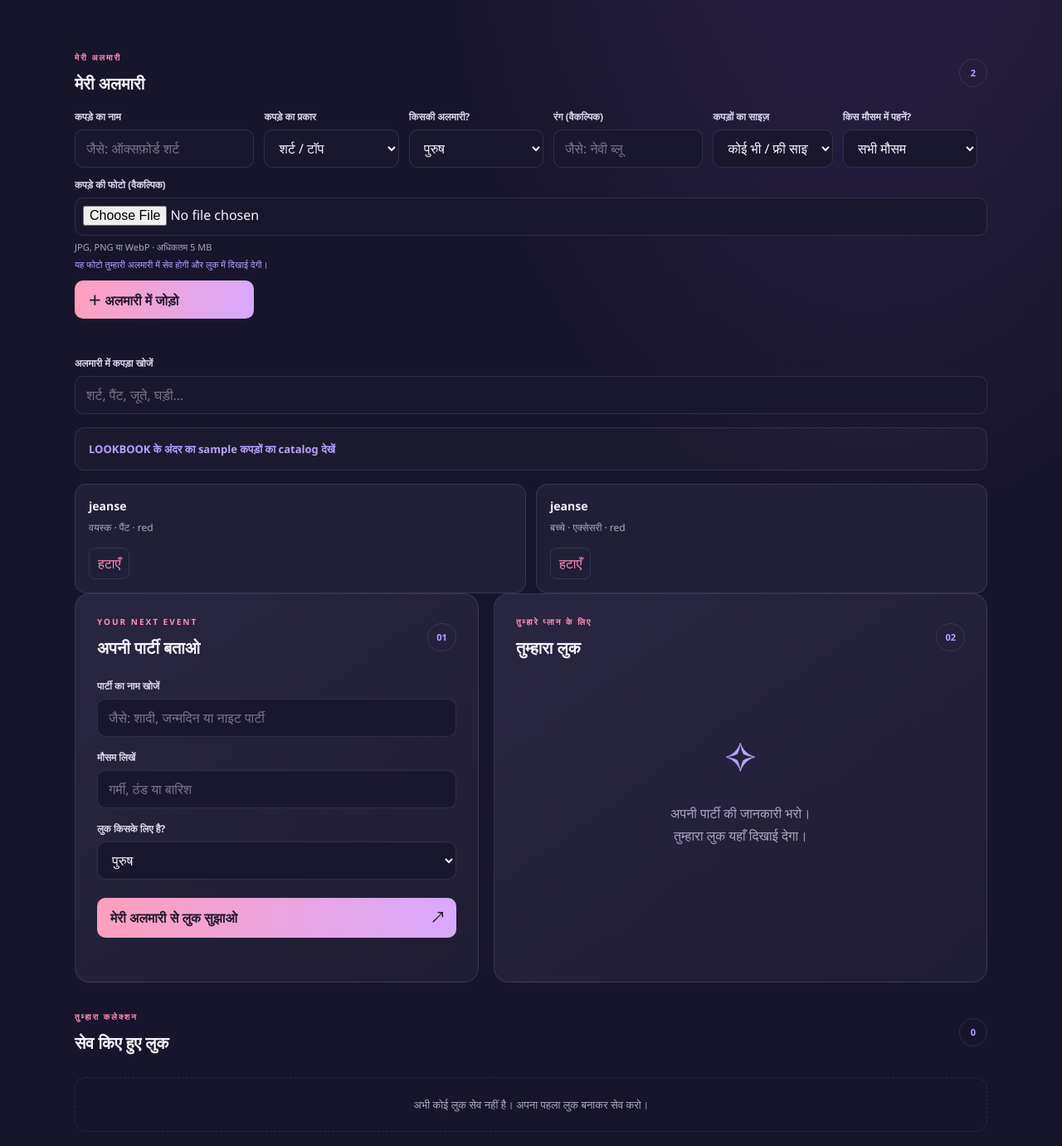
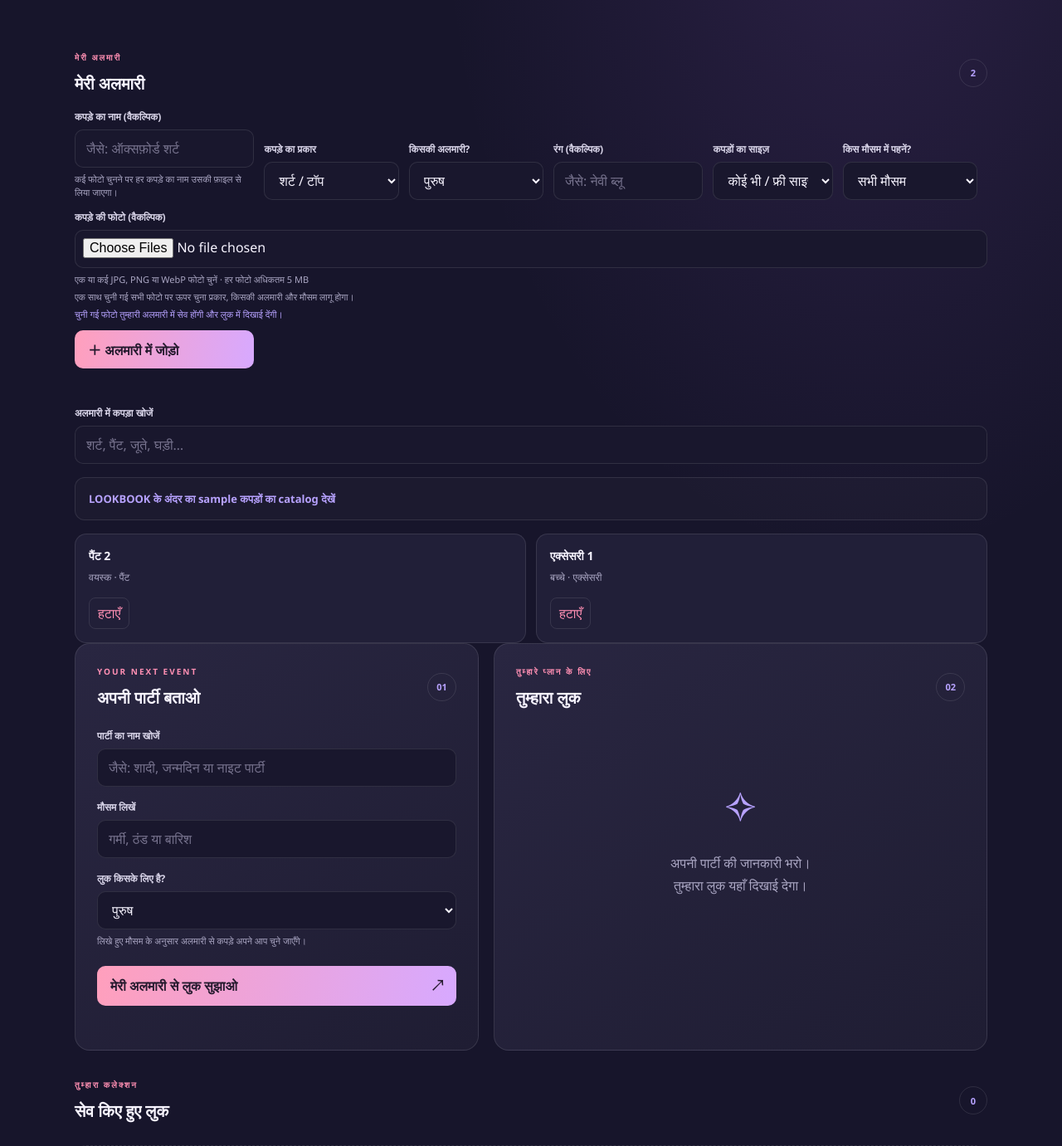
Before and after one commit to shubham028k/party-outfit-planner, a Flask app: page / in a window 1280 px wide. Shown: the part 354-1735 px from the top of the page at 83% size. Run offline with Flask 3, Linux system fonts and the light colour scheme; a user stored in the database is signed in; data comes from the database, SQL or seed files in the repository; data that the repository does not hold is empty.

Commit message:
Fix language and add multiple wardrobe photos

```diff
--- a/backend/static/script.js
+++ b/backend/static/script.js
@@ -493,44 +493,98 @@ saveButton.addEventListener("click", async () => {
   }
 });
 
+function wardrobePhotoName(file, index, category) {
+  const sourceName = file.name
+    .replace(/\.[^.]+$/, "")
+    .replace(/[_-]+/g, " ")
+    .replace(/\s+/g, " ")
+    .trim();
+  const translated = translateText(sourceName);
+  if (translated && !hasWrongLanguageScript(translated)) {
+    return translated.slice(0, 60);
+  }
+  const categoryName = appLanguage === "en"
+    ? translateText(categoryNames[category] || "Clothing item")
+    : (categoryNames[category] || "कपड़ा");
+  return `${categoryName} ${index + 1}`.slice(0, 60);
+}
+
+function updateWardrobePhotoCount() {
+  const count = wardrobeImageInput.files?.length || 0;
+  const countLabel = document.getElementById("wardrobeImageCount");
+  if (!countLabel) return;
+  countLabel.hidden = count === 0;
+  countLabel.textContent = appLanguage === "en"
+    ? `${count} photo${count === 1 ? "" : "s"} selected.`
+    : `${count} फोटो चुनी गईं।`;
+}
+
 wardrobeForm.addEventListener("submit", async (event) => {
   event.preventDefault();
   wardrobeMessage.textContent = "";
 
+  const selectedPhotos = Array.from(wardrobeImageInput.files || []);
+  const enteredName = document.getElementById("wardrobeName").value.trim();
+  const category = wardrobeCategory.value;
+  if (!enteredName && selectedPhotos.length === 0) {
+    wardrobeMessage.textContent = translateText("कपड़े का नाम लिखें या फोटो चुनें।");
+    return;
+  }
+
+  const addButton = wardrobeForm.querySelector('button[type="submit"]');
+  addButton.disabled = true;
+  let added = 0;
+  const failures = [];
+  const itemsToAdd = selectedPhotos.length ? selectedPhotos : [null];
+
+  try {
+    for (const [index, photo] of itemsToAdd.entries()) {
       const formData = new FormData();
-  formData.set("name", document.getElementById("wardrobeName").value.trim());
-  formData.set("category", document.getElementById("wardrobeCategory").value);
+      const itemName = selectedPhotos.length > 1 || (!enteredName && photo)
+        ? wardrobePhotoName(photo, index, category)
+        : enteredName;
+      formData.set("name", itemName);
+      formData.set("category", category);
       formData.set("color", document.getElementById("wardrobeColor").value.trim());
       formData.set("audience", document.getElementById("wardrobeAudience").value);
       formData.set("size", wardrobeSize.value);
       formData.set("weather", document.getElementById("wardrobeWeather").value);
-  if (wardrobeImageInput.files[0]) {
-    formData.set("image", wardrobeImageInput.files[0]);
-  }
-
-  const addButton = wardrobeForm.querySelector('button[type="submit"]');
-  addButton.disabled = true;
-  addButton.textContent = translateText("जोड़ा जा रहा है…");
+      if (photo) formData.set("image", photo);
+
+      addButton.textContent = selectedPhotos.length > 1
+        ? (appLanguage === "en" ? `Adding ${index + 1}/${itemsToAdd.length}…` : `${index + 1}/${itemsToAdd.length} जोड़े जा रहे हैं…`)
+        : translateText("जोड़ा जा रहा है…");
 
       try {
         const response = await fetch("/api/wardrobe", {
           method: "POST",
           body: formData
         });
-
         const data = await readJsonResponse(response);
-
-    if (!response.ok) {
-      throw new Error(data.error || "कपड़ा नहीं जुड़ पाया।");
-    }
-
+        if (!response.ok) throw new Error(data.error || "कपड़ा नहीं जुड़ पाया।");
+        added += 1;
+      } catch (error) {
+        failures.push(error.message);
+      }
+    }
+
+    if (added > 0) {
       wardrobeForm.reset();
       clearWardrobeImagePreview();
       updateWardrobeSizeField();
-    wardrobeMessage.textContent = "✓ " + translateText(data.message);
       await loadWardrobe();
-  } catch (error) {
-    wardrobeMessage.textContent = translateText(error.message);
+    }
+
+    if (failures.length) {
+      const summary = appLanguage === "en"
+        ? `${added} of ${itemsToAdd.length} items added; ${failures.length} could not be added.`
+        : `${itemsToAdd.length} में से ${added} कपड़े जुड़ गए; ${failures.length} नहीं जुड़ पाए।`;
+      wardrobeMessage.textContent = `${summary} ${translateText(failures[0])}`;
+    } else {
+      wardrobeMessage.textContent = appLanguage === "en"
+        ? `${added} item${added === 1 ? "" : "s"} added to your wardrobe.`
+        : `${added} कपड़े अलमारी में जोड़ दिए गए।`;
+    }
   } finally {
     addButton.disabled = false;
     addButton.textContent = translateText("＋ अलमारी में जोड़ो");
@@ -589,12 +643,17 @@ function createWardrobeCard(item) {
   card.className = "history-card";
 
   const title = document.createElement("h3");
-  title.textContent = item.name;
+  const itemName = translateText(item.name);
+  const localizedCategory = translateText(categoryNames[item.category] || "Clothing item");
+  title.textContent = hasWrongLanguageScript(itemName)
+    ? `${localizedCategory} ${item.id}`
+    : itemName;
 
   const details = document.createElement("p");
   const category = translateText(categoryNames[item.category] || item.category);
   const audience = translateText(wardrobeAudienceNames[item.audience] || item.audience);
-  const color = translateText(item.color || "");
+  const translatedColor = translateText(item.color || "");
+  const color = hasWrongLanguageScript(translatedColor) ? "" : translatedColor;
   const size = item.size && item.size !== "any"
     ? ` · ${translateText("साइज़")} ${item.size}`
     : "";
@@ -614,7 +673,7 @@ function createWardrobeCard(item) {
     const image = document.createElement("img");
     image.className = "wardrobe-item-image";
     image.src = item.image_url;
-    image.alt = item.name;
+    image.alt = title.textContent;
     image.loading = "lazy";
     card.append(image);
   }
@@ -626,31 +685,39 @@ function clearWardrobeImagePreview() {
   wardrobeImageInput.value = "";
   wardrobeImagePreview.removeAttribute("src");
   wardrobeImagePreviewBox.hidden = true;
+  document.getElementById("wardrobeImageCount").hidden = true;
   if (wardrobeImagePreviewUrl) URL.revokeObjectURL(wardrobeImagePreviewUrl);
   wardrobeImagePreviewUrl = null;
 }
 
 wardrobeImageInput.addEventListener("change", () => {
   wardrobeMessage.textContent = "";
-  const image = wardrobeImageInput.files[0];
-  if (!image) {
+  const photos = Array.from(wardrobeImageInput.files || []);
+  if (!photos.length) {
     clearWardrobeImagePreview();
     return;
   }
-  if (!["image/jpeg", "image/png", "image/webp"].includes(image.type)) {
+  if (photos.length > 20) {
+    wardrobeMessage.textContent = translateText("एक बार में अधिकतम 20 फोटो चुनें।");
+    clearWardrobeImagePreview();
+    return;
+  }
+  if (photos.some((photo) => !["image/jpeg", "image/png", "image/webp"].includes(photo.type))) {
     wardrobeMessage.textContent = translateText("JPG, PNG या WebP कपड़ों की फोटो चुनें।");
     clearWardrobeImagePreview();
     return;
   }
-  if (image.size > 5 * 1024 * 1024) {
+  if (photos.some((photo) => photo.size > 5 * 1024 * 1024)) {
     wardrobeMessage.textContent = translateText("कपड़ों की फोटो 5 MB से छोटी होनी चाहिए।");
     clearWardrobeImagePreview();
     return;
   }
+
   if (wardrobeImagePreviewUrl) URL.revokeObjectURL(wardrobeImagePreviewUrl);
-  wardrobeImagePreviewUrl = URL.createObjectURL(image);
+  wardrobeImagePreviewUrl = URL.createObjectURL(photos[0]);
   wardrobeImagePreview.src = wardrobeImagePreviewUrl;
   wardrobeImagePreviewBox.hidden = false;
+  updateWardrobePhotoCount();
 });
 
 document.getElementById("removeWardrobeImage").addEventListener(
@@ -712,23 +779,32 @@ function createHistoryCard(saved) {
   card.className = "history-card";
 
   const title = document.createElement("h3");
-  title.textContent = translateText(
+  const translatedTitle = translateText(
     `${saved.outfit.party_name} · ${saved.outfit.style_name}`
   );
+  title.textContent = hasWrongLanguageScript(translatedTitle)
+    ? (appLanguage === "en" ? "Saved look" : "सेव किया लुक")
+    : translatedTitle;
 
   const details = document.createElement("p");
-  details.textContent = translateText(
+  const translatedDetails = translateText(
     `👕 ${saved.outfit.top} · 👖 ${saved.outfit.bottom} · 👟 ${saved.outfit.shoes}` +
     (saved.outfit.eyewear ? ` · 👓 ${saved.outfit.eyewear}` : "")
   );
+  details.textContent = hasWrongLanguageScript(translatedDetails)
+    ? (appLanguage === "en" ? "Outfit details" : "लुक का विवरण")
+    : translatedDetails;
 
   const designDetails = saved.outfit.design_details
     ? document.createElement("p")
     : null;
   if (designDetails) {
-    designDetails.textContent = translateText(
+    const translatedDesign = translateText(
       `🎨 ${saved.outfit.design_title}: ${saved.outfit.design_details}`
     );
+    designDetails.textContent = hasWrongLanguageScript(translatedDesign)
+      ? (appLanguage === "en" ? "Design details" : "डिज़ाइन का विवरण")
+      : translatedDesign;
   }
 
   const date = document.createElement("p");
@@ -1133,6 +1209,8 @@ const englishText = {
   "सेव हो रहा है…": "Saving…",
   "लुक सेव नहीं हो पाया।": "Could not save the look.",
   "कपड़ा नहीं जुड़ पाया।": "Could not add the item.",
+  "कपड़े का नाम लिखें या फोटो चुनें।": "Enter an item name or choose a photo.",
+  "एक बार में अधिकतम 20 फोटो चुनें।": "Choose up to 20 photos at a time.",
   "जोड़ा जा रहा है…": "Adding…",
   "＋ अलमारी में जोड़ो": "＋ Add to wardrobe",
   "अलमारी लोड नहीं हो पाई।": "Could not load the wardrobe.",
@@ -1242,6 +1320,7 @@ function applyPageLanguage() {
   setEnglish(".hero-tag", "LOOK GOOD.<br>FEEL GREAT.", true, "अच्छे दिखो।<br>खुश महसूस करो।");
 
   setEnglish("#plannerTitle", "Tell us about the party");
+  setEnglish("#plannerHint", "Your saved clothes will be selected automatically based on the weather you enter.");
   setEnglish('label[for="partySearch"]', "Search party name");
   setEnglish("#partySearch", "e.g. wedding, birthday, or night party");
   setEnglish('label[for="weatherInput"]', "Enter the weather");
@@ -1283,7 +1362,8 @@ function applyPageLanguage() {
   setEnglish('label[for="wardrobeSearch"]', "Search your wardrobe");
   setEnglish("#wardrobeSearch", "shirt, pants, shoes, watch…");
   setEnglish("#wardrobeSearchEmpty", "No matching clothing item was found.");
-  setEnglish('label[for="wardrobeName"]', "Item name");
+  setEnglish('label[for="wardrobeName"]', "Item name (optional)");
+  setEnglish("#wardrobeNameHint", "For multiple photos, each item name comes from its file name.");
   setEnglish('label[for="wardrobeCategory"]', "Item type");
   setEnglish('label[for="wardrobeAudience"]', "Who is this item for?");
   setEnglish('label[for="wardrobeWeather"]', "Suitable weather");
@@ -1310,15 +1390,17 @@ function applyPageLanguage() {
   setOption('#wardrobeWeather option[value="warm"]', "Warm");
   setOption('#wardrobeWeather option[value="cold"]', "Cold");
   setOption('#wardrobeWeather option[value="rainy"]', "Rainy");
-  setEnglish('label[for="wardrobeImage"]', "Clothing photo (optional)");
-  setEnglish(".wardrobe-image-field > small", "JPG, PNG, or WebP · up to 5 MB");
-  setEnglish("#wardrobePhotoNote", "This photo is saved with the item in your wardrobe and shown with its look.");
+  setEnglish('label[for="wardrobeImage"]', "Clothing photo(s) (optional)");
+  setEnglish("#wardrobeImageHint", "Choose one or more JPG, PNG, or WebP photos · up to 5 MB each");
+  setEnglish("#wardrobeBatchHint", "All selected photos use the item type, audience, and weather chosen above.");
+  updateWardrobePhotoCount();
+  setEnglish("#wardrobePhotoNote", "Selected photos are saved with their items in your wardrobe and shown with their looks.");
   setEnglish("#removeWardrobeImage", "Remove photo");
   const wardrobeImageAlt = document.getElementById("wardrobeImagePreview");
   if (wardrobeImageAlt) {
     wardrobeImageAlt.alt = appLanguage === "en"
       ? "Preview of the clothing photo"
-      : "कपड़े की फोटो का preview";
+      : "कपड़ों की फोटो की झलक";
   }
   setEnglish("#wardrobeForm .primary-button", "＋ Add to wardrobe");
   setEnglish("#emptyWardrobe", "Your wardrobe is empty. Add your clothes above.");
--- a/backend/static/style.css
+++ b/backend/static/style.css
@@ -705,6 +705,24 @@ select:focus,
   font-size: 11px;
 }
 
+.wardrobe-image-field > small[hidden] {
+  display: none;
+}
+
+#wardrobeNameHint,
+.planner-hint {
+  display: block;
+  margin: 6px 0 0;
+  color: var(--muted);
+  font-size: 11px;
+  line-height: 1.5;
+}
+
+.wardrobe-image-field > #wardrobeImageCount {
+  color: var(--lavender);
+  font-weight: 700;
+}
+
 .wardrobe-image-field > .wardrobe-photo-note {
   color: var(--lavender);
 }
--- a/backend/templates/index.html
+++ b/backend/templates/index.html
@@ -5,7 +5,7 @@
   <meta name="viewport" content="width=device-width, initial-scale=1.0">
   <meta name="theme-color" content="#17152b">
   <title>पार्टी आउटफिट प्लानर · LOOKBOOK</title>
-  <link rel="stylesheet" href="{{ url_for('static', filename='style.css') }}">
+  <link rel="stylesheet" href="{{ url_for('static', filename='style.css') }}?v=20261111">
 </head>
 <body>
   <div class="page-shell">
@@ -60,9 +60,10 @@
 
         <form id="wardrobeForm" class="wardrobe-form">
           <div>
-            <label for="wardrobeName">कपड़े का नाम</label>
+            <label for="wardrobeName">कपड़े का नाम (वैकल्पिक)</label>
             <input id="wardrobeName" type="text" maxlength="60"
-                   placeholder="जैसे: ऑक्सफ़ोर्ड शर्ट" required>
+                   placeholder="जैसे: ऑक्सफ़ोर्ड शर्ट">
+            <small id="wardrobeNameHint">कई फोटो चुनने पर हर कपड़े का नाम उसकी फ़ाइल से लिया जाएगा।</small>
           </div>
 
           <div>
@@ -129,14 +130,16 @@
 
           <div class="wardrobe-image-field">
             <label for="wardrobeImage">कपड़े की फोटो (वैकल्पिक)</label>
-            <input id="wardrobeImage" name="image" type="file"
+            <input id="wardrobeImage" name="image" type="file" multiple
                    accept="image/jpeg,image/png,image/webp">
-            <small>JPG, PNG या WebP · अधिकतम 5 MB</small>
+            <small id="wardrobeImageHint">एक या कई JPG, PNG या WebP फोटो चुनें · हर फोटो अधिकतम 5 MB</small>
+            <small id="wardrobeBatchHint">एक साथ चुनी गई सभी फोटो पर ऊपर चुना प्रकार, किसकी अलमारी और मौसम लागू होगा।</small>
+            <small id="wardrobeImageCount" class="wardrobe-photo-count" hidden></small>
             <small id="wardrobePhotoNote" class="wardrobe-photo-note">
-              यह फोटो तुम्हारी अलमारी में सेव होगी और लुक में दिखाई देगी।
+              चुनी गई फोटो तुम्हारी अलमारी में सेव होंगी और लुक में दिखाई देंगी।
             </small>
             <div id="wardrobeImagePreviewBox" class="wardrobe-image-preview" hidden>
-              <img id="wardrobeImagePreview" alt="कपड़े की फोटो का preview">
+              <img id="wardrobeImagePreview" alt="कपड़ों की फोटो की झलक">
               <button id="removeWardrobeImage" type="button" class="text-button">
                 फोटो हटाएँ
               </button>
@@ -208,6 +211,7 @@
               <option value="children">बच्चे</option>
               <option value="senior">बुज़ुर्ग</option>
             </select>
+            <p id="plannerHint" class="planner-hint">लिखे हुए मौसम के अनुसार अलमारी से कपड़े अपने आप चुने जाएँगे।</p>
             <button class="primary-button" type="submit">
               <span>मेरी अलमारी से लुक सुझाओ</span><span aria-hidden="true">↗</span>
             </button>
@@ -287,6 +291,6 @@
     </footer>
   </div>
 
-  <script src="{{ url_for('static', filename='script.js') }}"></script>
+  <script src="{{ url_for('static', filename='script.js') }}?v=20261111"></script>
 </body>
 </html>
```
Lines whose indentation alone changed are shown as unchanged.
